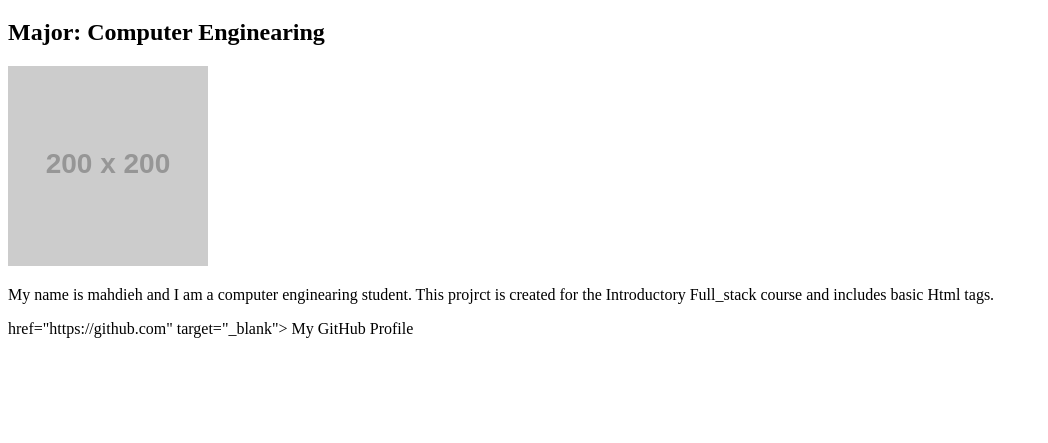
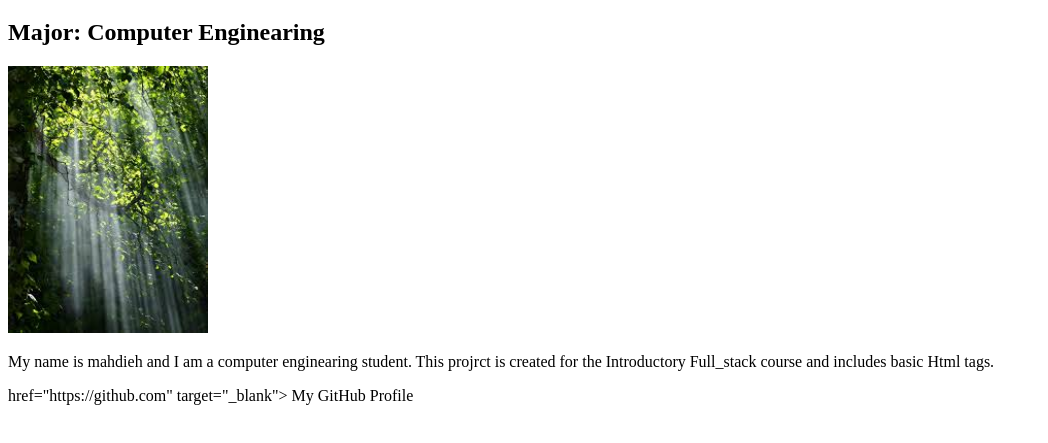
Before and after one commit to mahdienaeij21-byte/html-practice, a plain HTML site: page index.html in a window 1280 px wide. Shown: the part 61-504 px from the top of the page, without its empty margins (0-1048 px from the left). Drawn offline with Linux system fonts and the light colour scheme; placeholder pictures from the web are drawn by us.

Commit message:
Update index.html

```diff
--- a/index.html
+++ b/index.html
@@ -6,7 +6,7 @@
 <body>
     <h1>Name: Mahdieh</h1>
     <h2>Major: Computer Enginearing </h2>
-    <img src="https://via.placeholder.com/200" alt="profile photo" width="200">
+    <img src="images.jpg" alt="profile photo" width="200">
 
     <p>
         My name is mahdieh and I am a computer enginearing student.
```
